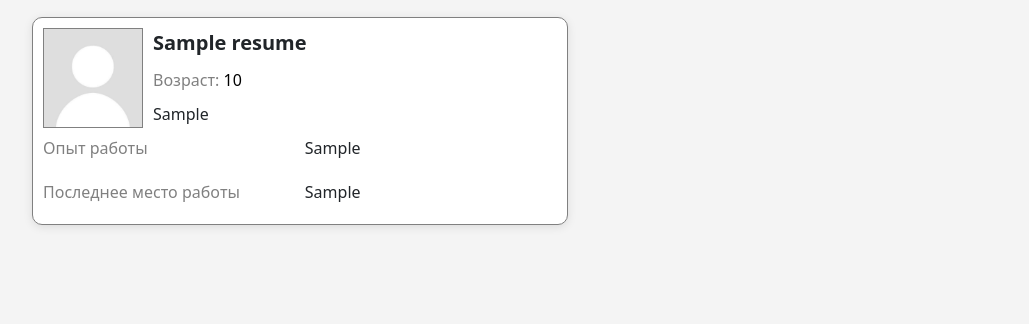
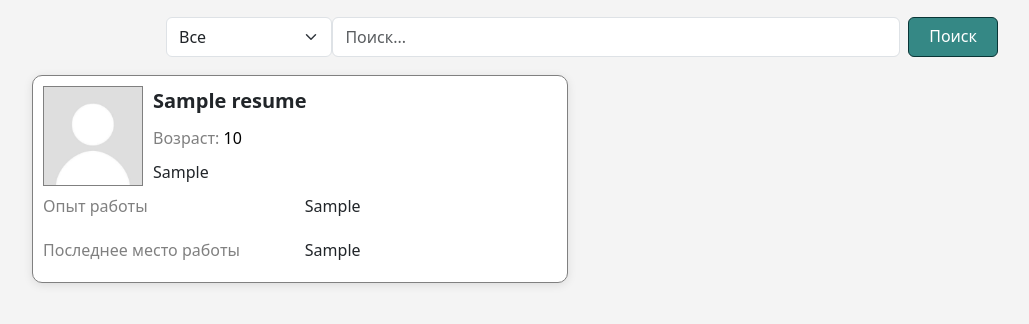
Before and after one commit to Milan-a/WebProject, a Flask app: page /resume in a window 1280 px wide. Shown: the part 61-385 px from the top of the page, without its empty margins (58-1087 px from the left). Run offline with Flask 3, Linux system fonts and the light colour scheme; tables that the repository leaves empty hold one stand-in row (values such as "Sample post").

Commit message:
поиск

```diff
--- a/data/forms/vacancies_add_form.py
+++ b/data/forms/vacancies_add_form.py
@@ -12,8 +12,9 @@ class VacanciesAddForm(FlaskForm):
     experience = StringField('Требуемый опыт работы', validators=[DataRequired()])
     address = StringField('Адрес работы', validators=[DataRequired()])
     schedule = StringField('График работы', validators=[DataRequired()])
-    hours = SelectField('Занятость', choices=['Другое', 'Полная занятость', 'Частичная занятость', 'Проектная работа', 'Подработка',
-                                 'Стажировка'], validators=[DataRequired()])
+    hours = SelectField('Занятость',
+        choices=['Другое', 'Полная занятость', 'Частичная занятость', 'Проектная работа', 'Подработка', 'Стажировка'],
+        validators=[DataRequired()])
     phone = TelField('Номер телефона для связи', validators=[DataRequired()])
     email = EmailField('Почта для связи', validators=[DataRequired()])
     description = TextAreaField('Подробное описание вакансии', validators=[DataRequired()])
--- a/main.py
+++ b/main.py
@@ -80,7 +80,7 @@ def vacancies():
         data.append(vacancies)
     data.reverse()
     template_name = 'vacancies.html'
-    return render_template(template_name, data=data)
+    return render_template(template_name, data=data, res_vac='vac')
 
 
 @app.route('/resume')
@@ -91,7 +91,71 @@ def resume():
         data.append(resume)
     data.reverse()
     template_name = 'resume.html'
-    return render_template(template_name, data=data)
+    return render_template(template_name, data=data, res_vac='res')
+
+
+@app.route('/vacancies_search/<category>/<request>')
+def vacancies_search(category, request):
+    data = []
+    db_sess = db_session.create_session()
+    request=request.lower()[1:]
+    if category == 'name':
+        vacancy = db_sess.query(Vacancies).filter(Vacancies.title.like(f"%{request}%"))
+    elif category == 'description':
+        vacancy = db_sess.query(Vacancies).filter(Vacancies.description.like(f"%{request}%"))
+    elif category == 'address':
+        vacancy = db_sess.query(Vacancies).filter(Vacancies.address.like(f"%{request}%"))
+    elif category == 'price':
+        vacancy = db_sess.query(Vacancies).filter(Vacancies.price.like(f"%{request}%"))
+    else:
+        vacancy = db_sess.query(Vacancies).filter(Vacancies.title.like(f"%{request}%")
+                                                  | Vacancies.company.like(f"%{request}%")
+                                                  | Vacancies.price.like(f"%{request}%")
+                                                  | Vacancies.experience.like(f"%{request}%")
+                                                  | Vacancies.address.like(f"%{request}%")
+                                                  | Vacancies.schedule.like(f"%{request}%")
+                                                  | Vacancies.hours.like(f"%{request}%")
+                                                  | Vacancies.description.like(f"%{request}%"))
+
+    for vac in vacancy:
+        data.append(vac)
+    data.reverse()
+    template_name = 'vacancies.html'
+    return render_template(template_name, data=data, res_vac='vac')
+
+
+@app.route('/resume_search/<category>/<request>')
+def resume_search(category, request):
+    data = []
+    db_sess = db_session.create_session()
+    request = request.lower()[1:]
+    if category == 'name':
+        resumes = db_sess.query(Resume).filter(Resume.title.like(f"%{request}%"))
+    elif category == 'description':
+        resumes = db_sess.query(Resume).filter(Resume.about_me.like(f"%{request}%")
+                                               | Resume.education.like(f"%{request}%")
+                                               | Resume.specializations.like(f"%{request}%"))
+    elif category == 'address':
+        resumes = db_sess.query(Resume).filter(Resume.place_of_residence.like(f"%{request}%"))
+    elif category == 'price':
+        resumes = db_sess.query(Resume).filter(Resume.price.like(f"%{request}%"))
+    else:
+        resumes = db_sess.query(Resume).filter(Resume.title.like(f"%{request}%")
+                                               | Resume.age.like(f"%{request}%")
+                                               | Resume.gender.like(f"%{request}%")
+                                               | Resume.price.like(f"%{request}%")
+                                               | Resume.experience.like(f"%{request}%")
+                                               | Resume.place_of_residence.like(f"%{request}%")
+                                               | Resume.last_place_of_work.like(f"%{request}%")
+                                               | Resume.education.like(f"%{request}%")
+                                               | Resume.specializations.like(f"%{request}%")
+                                               | Resume.about_me.like(f"%{request}%"))
+
+    for res in resumes:
+        data.append(res)
+    data.reverse()
+    template_name = 'resume.html'
+    return render_template(template_name, data=data, res_vac='res')
 
 
 @app.route('/vacancies_add_form', methods=['GET', 'POST'])
@@ -121,11 +185,6 @@ def vacancies_add_form():
         db_sess.commit()
         return redirect('/profile')
     return render_template('vacancies_add_form.html', form=form)
-
-
-# # Конфигурация для загрузки изображений
-# UPLOAD_FOLDER = 'static/img/uploads'  # Папка для сохранения изображений
-# app.config['UPLOAD_FOLDER'] = UPLOAD_FOLDER
 
 
 @app.route('/resume_add_form', methods=['GET', 'POST'])
--- a/static/css/style_card_container.css
+++ b/static/css/style_card_container.css
@@ -54,3 +54,44 @@ p {
     grid-template-columns: 1fr 1fr;
     gap: 10px;
 }
+
+.search-block {
+    margin-left: auto;
+    margin-right: auto;
+    margin-bottom: 10px;
+    width: 65%;
+    display: grid;
+    grid-template-columns: 1fr 4fr;
+}
+
+.form-select {
+    min-width: 125px;
+    height: 40px;
+    margin-top: .5rem !important;
+}
+
+@media (max-width: 450px) {
+    .search-block {
+        grid-template-columns: 1fr;
+    }
+    .form-select {
+        max-width: 125px;
+    }
+}
+
+@media (max-width: 800px) {
+    .search-block {
+        width: 90%;
+    }
+}
+
+.btn-primary {
+    padding-left: 20px;
+    padding-right: 20px;
+    background: #358885;
+    border-color: #093536;
+    --bs-btn-hover-bg: #276361;
+    --bs-btn-hover-border-color: #093536;
+    --bs-btn-active-bg: #276361;
+    --bs-btn-active-border-color: #093536;
+}
--- a/templates/base.html
+++ b/templates/base.html
@@ -1,5 +1,5 @@
 <!doctype html>
-<html lang="en">
+<html lang="ru">
 <head>
     <meta charset="utf-8">
     <meta name="viewport" content="width=device-width, initial-scale=1, shrink-to-fit=no">
@@ -9,16 +9,15 @@
             integrity="sha384-geWF76RCwLtnZ8qwWowPQNguL3RmwHVBC9FhGdlKrxdiJJigb/j/68SIy3Te4Bkz"
             crossorigin="anonymous"></script>
 <!--    <link rel=”icon” href=”favicon.ico” sizes="32x32">-->
-    <link rel="stylesheet" href="static/css/style_card_container.css">
-    <link rel="stylesheet" href="static/css/style_work_container.css">
-    <link rel="stylesheet" href="static/css/style_detail.css">
+    <link rel="stylesheet" href="{{ url_for('static', filename='css/style_card_container.css') }}">
+    <link rel="stylesheet" href="{{ url_for('static', filename='css/style_work_container.css') }}">
     <title>Home</title>
 </head>
 <body>
 <header>
     <nav class="navbar fixed-top navbar-expand-lg navbar-light clr">
         <div class="container-fluid">
-            <a class="navbar-brand" href="#"><img src="static/img/icon.png" style="width: 35px; height: 35px;"></a>
+            <a class="navbar-brand" href="#"><img src="{{ url_for('static', filename='img/icon.png') }}" style="width: 35px; height: 35px;"></a>
             <button class="navbar-toggler" type="button" data-bs-toggle="collapse" data-bs-target="#navbarTogglerDemo02"
                     aria-controls="navbarTogglerDemo02" aria-expanded="false" aria-label="Toggle navigation">
                 <span class="navbar-toggler-icon"></span>
@@ -46,15 +45,70 @@
                 </ul>
                 {% if current_user.is_authenticated %}
                     <form class="d-flex">
-                        <a class="navbar-brand" href="/profile"><img src="static/img/person_icon.png" style="width: 40px; height: 40px;"></a>
+                        <a class="navbar-brand" href="/profile"><img src="{{ url_for('static', filename='img/person_icon.png') }}" style="width: 40px; height: 40px;"></a>
                     </form>
                 {% endif %}
             </div>
         </div>
     </nav>
 </header>
+<section>
+    <div class="search-block">
+        <select id="categorySelect" class="form-select" aria-label="Default select example">
+            <option value="all">Все</option>
+            <option value="name">Название</option>
+            <option value="description">Описание</option>
+            <option value="address">Адрес</option>
+            <option value="price">Цена</option>
+        </select>
 
-<section>
+        <div class="d-flex mt-2">
+            <input id="searchInput" class="form-control me-2" type="search" placeholder="Поиск..." aria-label="Search">
+
+            {% if res_vac == 'res' %}
+                <a id="searchLink" href="#"
+                   data-base-path="/resume_search"
+                   data-default-path="{{ url_for('resume') }}"
+                   class="btn btn-primary" role="button">Поиск</a>
+            {% elif res_vac == 'vac' %}
+                <a id="searchLink" href="#"
+                    data-base-path="/vacancies_search"
+                    data-default-path="{{ url_for('vacancies') }}"
+                    class="btn btn-primary" role="button">Поиск</a>
+            {% endif %}
+        </div>
+
+        <script>
+        document.addEventListener('DOMContentLoaded', function() {
+            const searchLink = document.getElementById('searchLink');
+
+            if (searchLink) {
+                searchLink.addEventListener('click', function(event) {
+                    event.preventDefault();
+
+                    const categorySelect = document.getElementById('categorySelect');
+                    const searchInput = document.getElementById('searchInput');
+
+                    const categoryValue = categorySelect.value;
+                    const requestValue = searchInput.value;
+
+                    const basePath = this.dataset.basePath;
+                    const defaultPath = this.dataset.defaultPath;
+
+                    if (!requestValue.trim()) {
+                        // Если поле поиска пустое, переходим по defaultPath
+                        window.location.href = defaultPath;
+                        return; // Завершаем выполнение, чтобы не идти дальше
+                    }
+
+                    const finalUrl = `${basePath}/${encodeURIComponent(categoryValue)}/${encodeURIComponent(requestValue)}`;
+                    window.location.href = finalUrl;
+                });
+            }
+        });
+        </script>
+    </div>
+
     {% block content %}{% endblock %}
 </section>
 </body>
--- a/templates/resume.html
+++ b/templates/resume.html
@@ -6,12 +6,12 @@
             <div class="person-card">
                 {% if resume.user.avatar == None %}
                     {% if resume.gender == "Женский" %}
-                        <a href="{{ url_for('resume_detail', resume_id=resume.id) }}"><img src="static/img/woman_avatar.png"></a>
+                        <a href="{{ url_for('resume_detail', resume_id=resume.id) }}"><img src="{{ url_for('static', filename='img/woman_avatar.png') }}"></a>
                     {% elif resume.gender == "Мужской" %}
-                        <a href="{{ url_for('resume_detail', resume_id=resume.id) }}"><img src="static/img/man_avatar.png"></a>
+                        <a href="{{ url_for('resume_detail', resume_id=resume.id) }}"><img src="{{ url_for('static', filename='img/man_avatar.png') }}"></a>
                     {% endif %}
                 {% else %}
-                    <a href="{{ url_for('resume_detail', resume_id=resume.id) }}"><img src="static/img/anon_avatar.png"></a>
+                    <a href="{{ url_for('resume_detail', resume_id=resume.id) }}"><img src="{{ url_for('static', filename='img/anon_avatar.png') }}"></a>
                 {% endif %}
 
                 <p class="person-name">{{ resume.title }}</p>
--- a/templates/resume_add_form.html
+++ b/templates/resume_add_form.html
@@ -1,5 +1,5 @@
 <!DOCTYPE html>
-<html lang="en">
+<html lang="ru">
 <head>
     <meta charset="utf-8">
     <meta name="viewport" content="width=device-width, initial-scale=1, shrink-to-fit=no">
--- a/templates/vacancies.html
+++ b/templates/vacancies.html
@@ -9,7 +9,7 @@
         </a>
         <p style="font-size: 20px">{{ vacancies.price }}</p>
         <p style="color: #358885">{{ vacancies.company }}</p>
-        <p style="color: gray"><img src="static/img/place_icon.png">{{ vacancies.address }}</p>
+        <p style="color: gray"><img src="{{ url_for('static', filename='img/place_icon.png') }}">{{ vacancies.address }}</p>
         <p class="work-info">{{ vacancies.description }}</p>
     </div>
     {% endfor %}
--- a/templates/vacancies_add_form.html
+++ b/templates/vacancies_add_form.html
@@ -1,5 +1,5 @@
 <!DOCTYPE html>
-<html lang="en">
+<html lang="ru">
 <head>
     <meta charset="utf-8">
     <meta name="viewport" content="width=device-width, initial-scale=1, shrink-to-fit=no">
--- a/templates/vacancy_detail.html
+++ b/templates/vacancy_detail.html
@@ -21,6 +21,9 @@
             <p><strong>Адрес:</strong> {{ vacancy.address }}</p>
             <p><strong>Требуемый опыт работы:</strong> {{ vacancy.experience }}</p>
             <p><strong>График работы:</strong> {{ vacancy.schedule }}</p>
+            {% if vacancy.hours != 'Другое' %}
+                <p><strong>Занятость:</strong> {{ vacancy.hours }}</p>
+            {% endif %}
         </div>
         <div class="mini-block">
             <p><strong>Описание</strong></p>
```
